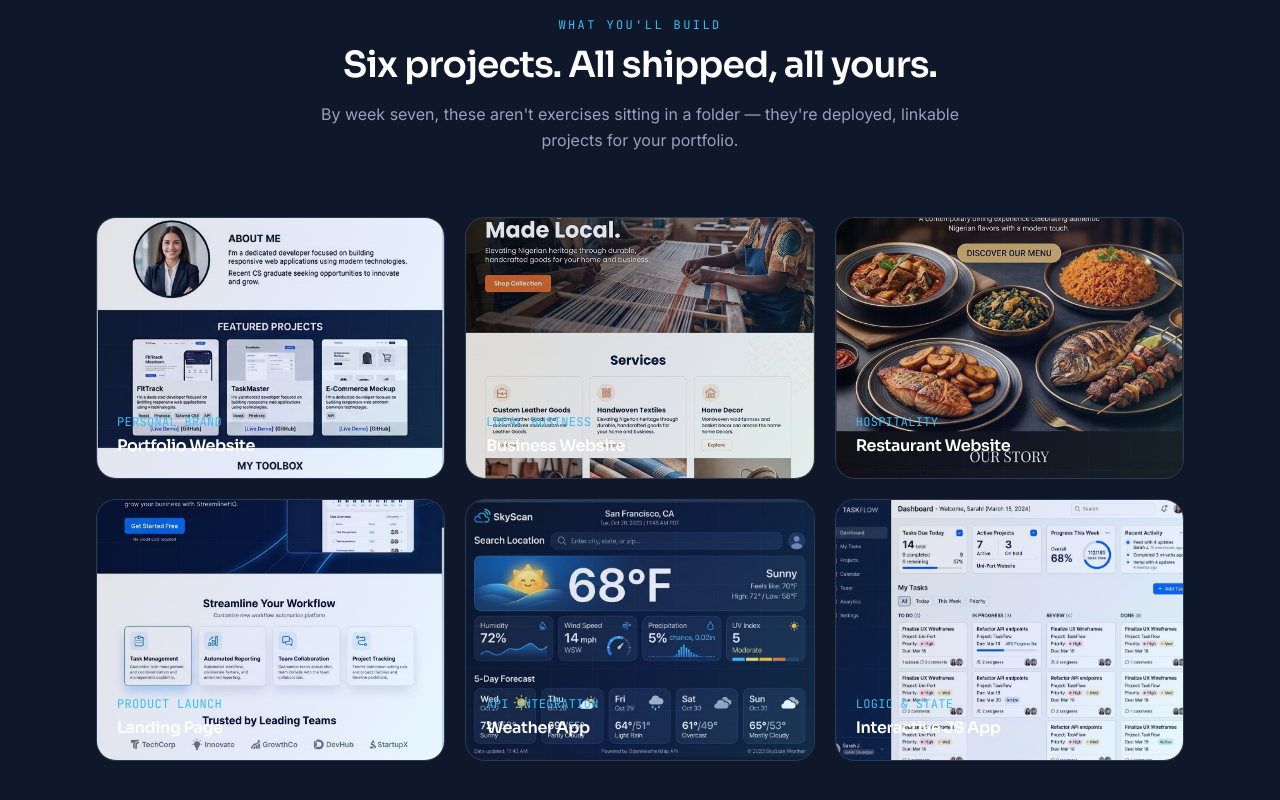
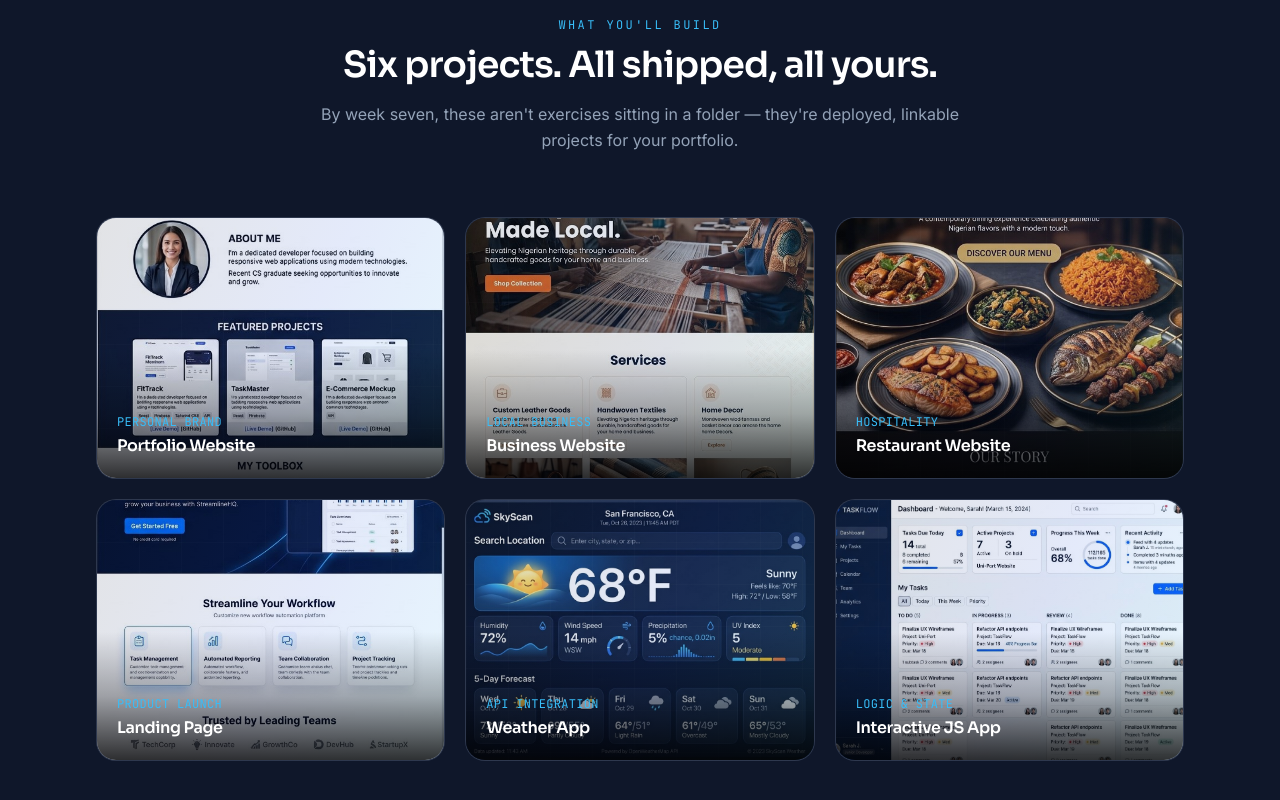
Before and after one commit to EloraPeter/ETI-cohort, a Next.js app: page / in a window 1280 px wide. Shown: the part 3356-4156 px from the top of the page. Built offline with nearby package versions, Linux system fonts and the light colour scheme; no server answers.

Commit message:
Fixed: Updated text colors for better readability

```diff
--- a/components/sections/StudentProjects.tsx
+++ b/components/sections/StudentProjects.tsx
@@ -25,12 +25,22 @@ export function StudentProjects() {
                 fill
                 className="object-cover transition-transform duration-500 group-hover:scale-105"
               />
+
               <div className="absolute inset-0 bg-brand-gradient opacity-[0.12] transition-opacity duration-300 group-hover:opacity-25" />
-              <div className="absolute inset-0 section-grid-bg opacity-40" aria-hidden="true" />
 
-              <div className="absolute inset-x-0 bottom-0 p-5">
-                <p className="font-mono text-xs uppercase tracking-wide text-sky-400">{project.tag}</p>
-                <h3 className="mt-1 text-base font-semibold text-white">{project.title}</h3>
+              <div
+                className="absolute inset-0 section-grid-bg opacity-40"
+                aria-hidden="true"
+              />
+
+              <div className="absolute inset-x-0 bottom-0 bg-gradient-to-t from-black/80 via-black/30 to-transparent p-5 pt-16">
+                <p className="font-mono text-xs uppercase tracking-wide text-sky-400">
+                  {project.tag}
+                </p>
+
+                <h3 className="mt-1 text-base font-semibold text-white">
+                  {project.title}
+                </h3>
               </div>
             </div>
           ))}
```
